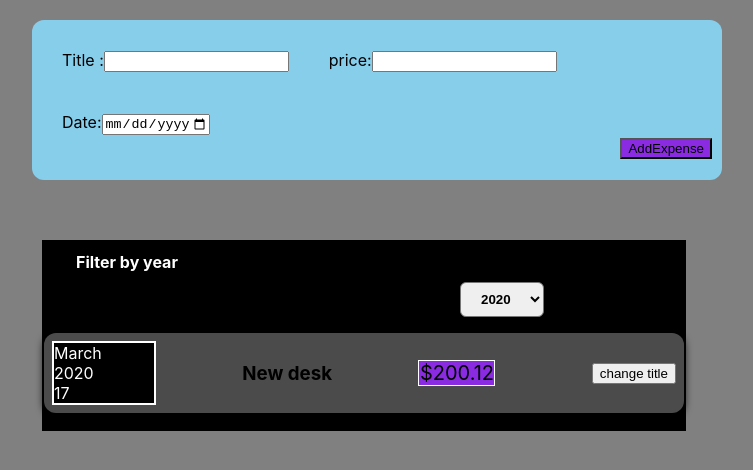
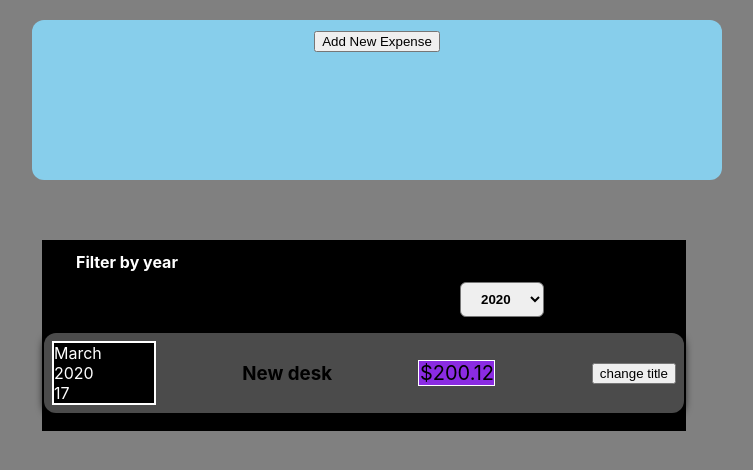
Before and after one commit to haripriya911/ExpenseManager, a React (Create React App) app: page / in a window 1280 px wide. Shown: the top 470 px of the page, without its empty margins (258-1011 px from the left). Built offline with nearby package versions, Linux system fonts and the light colour scheme.

Commit message:
conditional assignment

```diff
--- a/src/App.js
+++ b/src/App.js
@@ -27,6 +27,7 @@ const Dummy_Expense = [{
   date: new Date(2020, 2, 17),
 },
 ];
+
 const App = () => {
   const [expense, setExpenses] = useState(Dummy_Expense);
 
@@ -39,6 +40,7 @@ const App = () => {
   };
   console.log("expensefinal", expense);
 
+
   return (
     <div>
       <NewExpense onAddExpense={addExpenseHandler} />
--- a/src/components/NewExpense/ExpenseForm.css
+++ b/src/components/NewExpense/ExpenseForm.css
@@ -9,3 +9,7 @@
 .button {
   background-color: blueviolet;
 }
+.class{
+
+
+}
--- a/src/components/NewExpense/ExpenseForm.js
+++ b/src/components/NewExpense/ExpenseForm.js
@@ -1,4 +1,6 @@
+
 import React, { useState } from "react";
+
 import './ExpenseForm.css';
 
 const ExpenseForm = (props) => {
@@ -23,7 +25,10 @@ const ExpenseForm = (props) => {
             date: new Date(enterDate)
         };
         props.onSaveExpenseData(expenseData);
+        props.cancelButton();
     };
+
+
     return (
 
         <form onSubmit={submitHandler}>
@@ -41,8 +46,12 @@ const ExpenseForm = (props) => {
                     <input type="date" min="2019-1-1" max="2022-12-31" value={enterDate} onChange={dateChange} />
                 </div>
                 <div className="addexpense">
-                    <button type="submit" className="button">AddExpense</button>
+
+                   <button className="button" onClick={props.cancelButton}>Cancel</button>
+                 <button type="submit" className="button">AddExpense</button>
+
                 </div>
+
             </div>
 
 
--- a/src/components/NewExpense/NewExpense.js
+++ b/src/components/NewExpense/NewExpense.js
@@ -1,8 +1,9 @@
-import React from "react";
+import React,{useState} from "react";
 import ExpenseForm from "./ExpenseForm";
 import "./NewExpense.css";
 const NewExpense = (props) => {
     console.log(props);
+    const [value,setValue]=useState(false);
     const onSaveExpenseDataHandler = (enteredExpenseData) => {
         const expenseData = {
             id: Math.random().toString(),
@@ -11,9 +12,13 @@ const NewExpense = (props) => {
         props.onAddExpense(expenseData);
         console.log(expenseData);
     };
+    const addNewExpense=()=>{
+        setValue(!value);
+    };
     return (
         <div className="newexpense">
-            <ExpenseForm onSaveExpenseData={onSaveExpenseDataHandler} />
+            {!value && <button  onClick={addNewExpense}> Add New Expense</button>}
+            {value && <ExpenseForm  cancelButton={addNewExpense} onSaveExpenseData={onSaveExpenseDataHandler} />}
         </div>
 
     );
```
